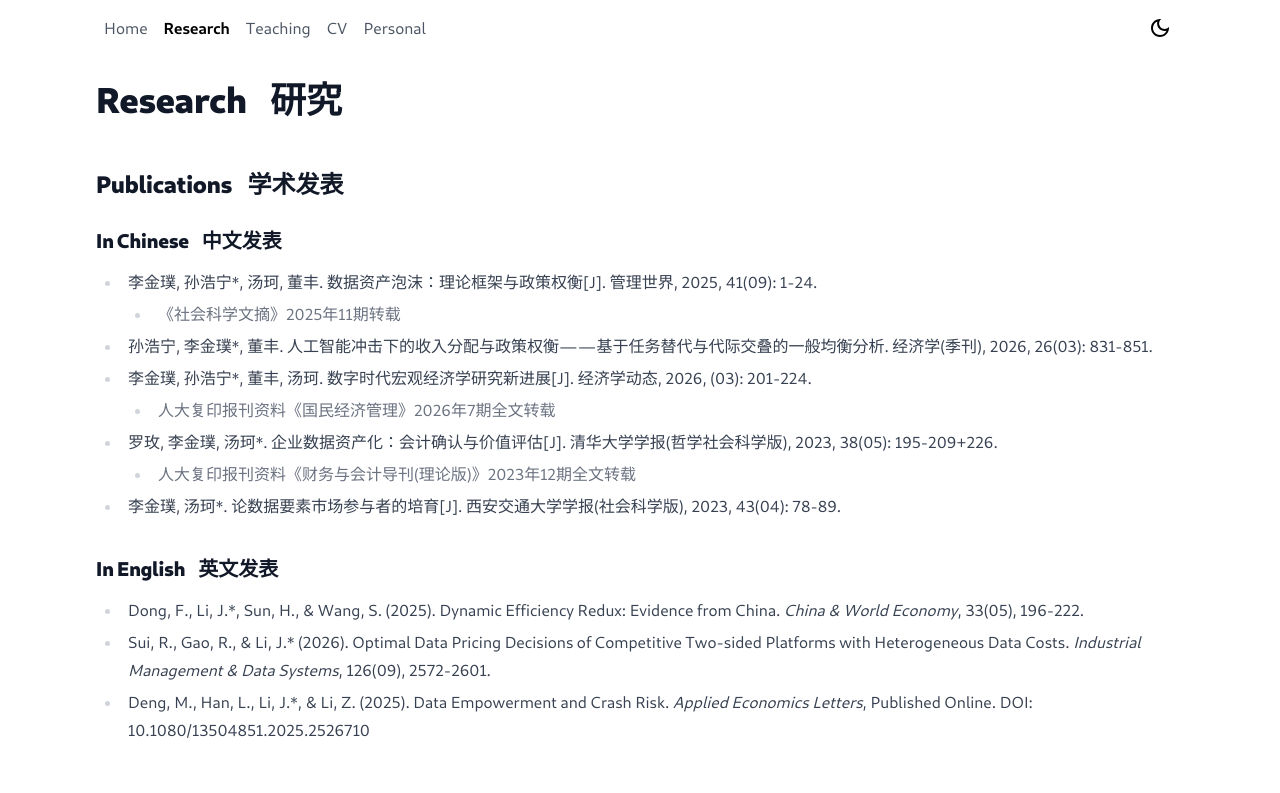
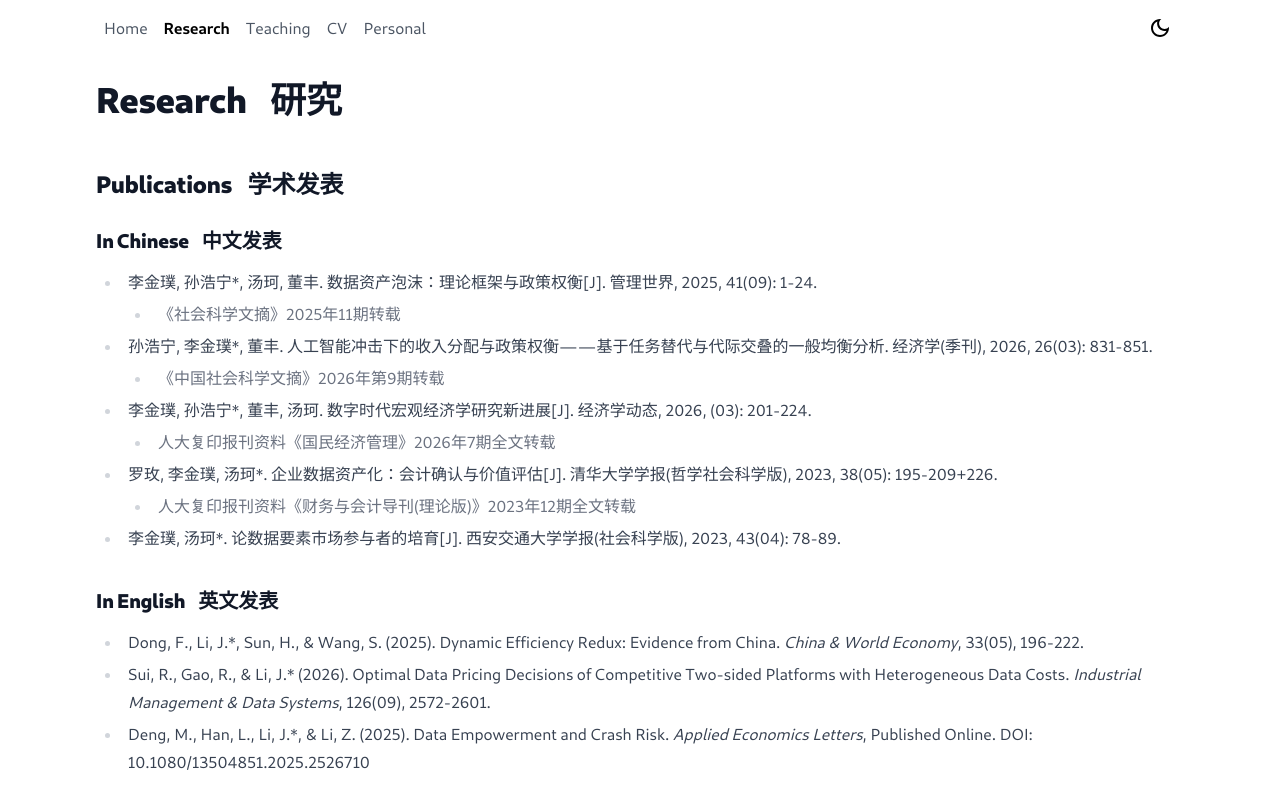
Before and after one commit to lijinpu/lijinpu.github.io, a Next.js app: page /research in a window 1280 px wide. Shown: the top 793 px of the page. Built offline with nearby package versions, Linux system fonts and the light colour scheme.

Commit message:
auto update

```diff
--- a/pages/cv.tsx
+++ b/pages/cv.tsx
@@ -29,7 +29,7 @@ export default function CV({ lastUpdateISO }: InferGetStaticPropsType<typeof get
   return (
     <div
       className="
-        min-h-screen flex flex-col relative max-w-none mx-auto px-4
+        min-h-screen flex flex-col relative max-w-none
         prose dark:prose-invert
         prose-ul:my-2 prose-li:my-1
         prose-h2:mt-8 prose-h2:mb-3
@@ -67,6 +67,9 @@ export default function CV({ lastUpdateISO }: InferGetStaticPropsType<typeof get
             </li>
             <li>
               孙浩宁, 李金璞*, 董丰. 人工智能冲击下的收入分配与政策权衡——基于任务替代与代际交叠的一般均衡分析. 经济学(季刊), 2026, 26(03): 831-851.
+              <ul>
+                <li>《中国社会科学文摘》2026年第9期转载</li>
+              </ul>
             </li>
             <li>
               李金璞, 孙浩宁*, 董丰, 汤珂. 数字时代宏观经济学研究新进展[J]. 经济学动态, 2026, (03): 201-224.
--- a/pages/research.tsx
+++ b/pages/research.tsx
@@ -27,7 +27,11 @@ export default function Research() {
                     </ul>
 
                 </li>
-                <li>孙浩宁, 李金璞*, 董丰. 人工智能冲击下的收入分配与政策权衡——基于任务替代与代际交叠的一般均衡分析. 经济学(季刊), 2026, 26(03): 831-851.</li>
+                <li>孙浩宁, 李金璞*, 董丰. 人工智能冲击下的收入分配与政策权衡——基于任务替代与代际交叠的一般均衡分析. 经济学(季刊), 2026, 26(03): 831-851.
+                    <ul>
+                        <li>《中国社会科学文摘》2026年第9期转载</li>
+                    </ul>
+                </li>
                 <li>李金璞, 孙浩宁*, 董丰, 汤珂. 数字时代宏观经济学研究新进展[J]. 经济学动态, 2026, (03): 201-224.
                      <ul>
                         <li>人大复印报刊资料《国民经济管理》2026年7期全文转载</li>
```
